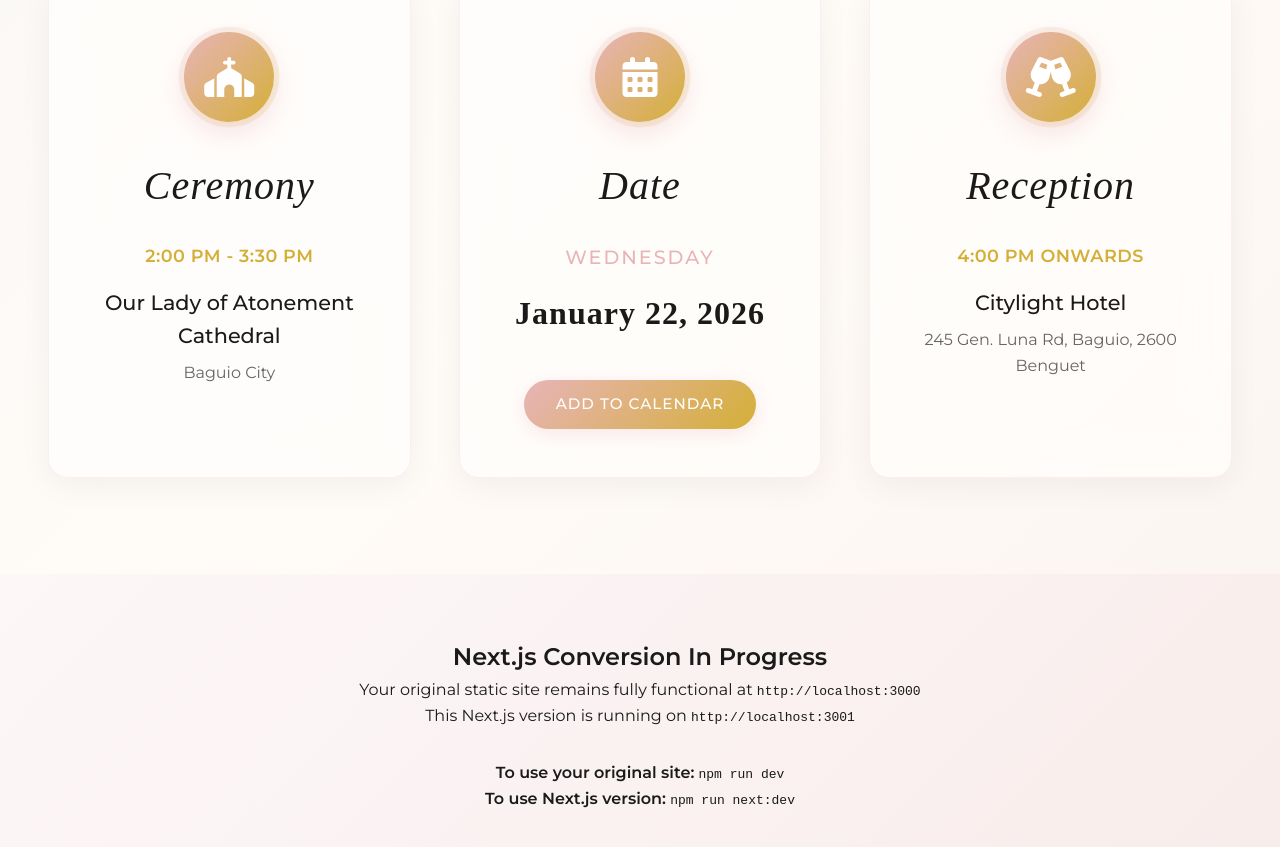
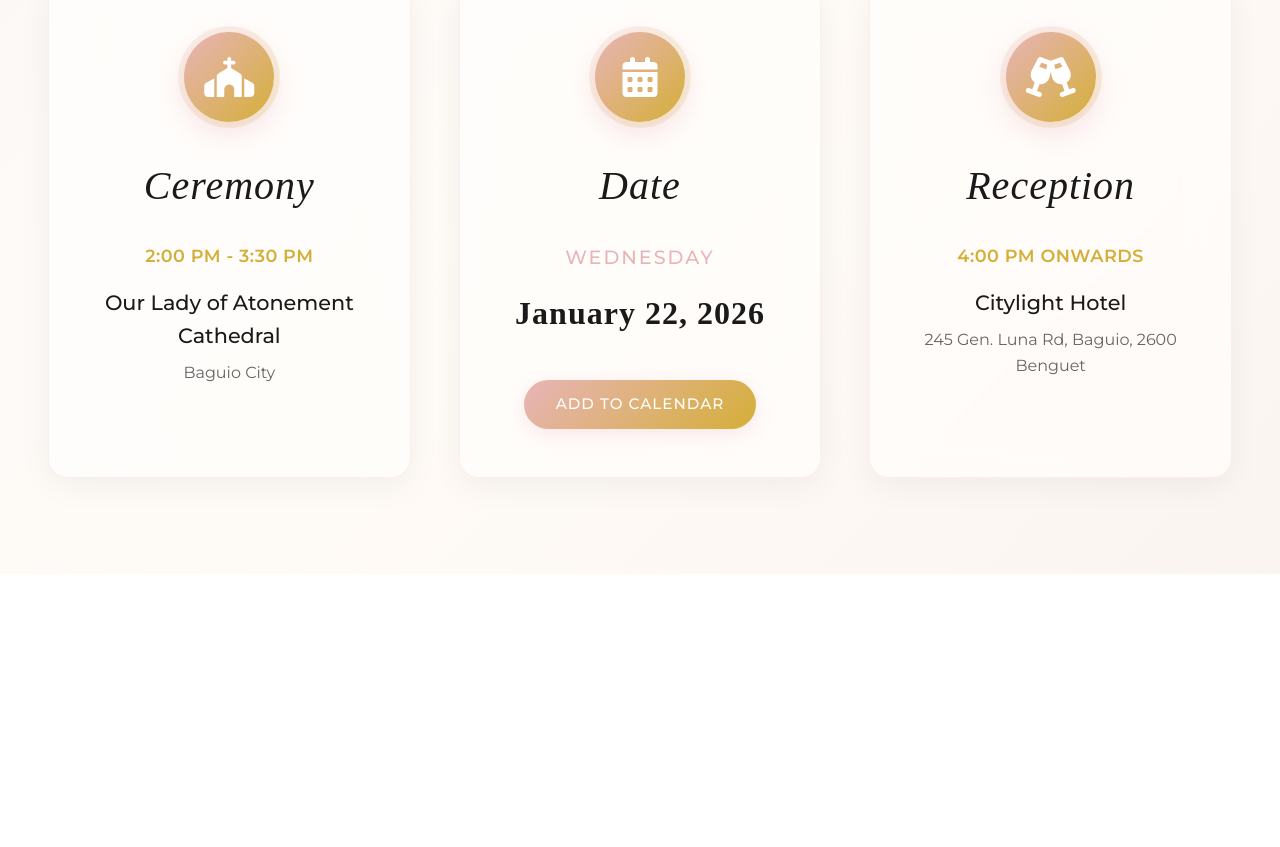
Before and after one commit to JayPasiliao/RSVP-CJ-12226, a Next.js app: page / in a window 1280 px wide. Shown: the part 1067-1914 px from the top of the page. After the commit the page ends 1641 px from the top, so only its background shows below. Built offline with nearby package versions, Linux system fonts and the light colour scheme.

Commit message:
Remove 'In Progress' message from Next.js deployment

```diff
--- a/app/page.js
+++ b/app/page.js
@@ -116,16 +116,6 @@ export default function WeddingPage() {
 
       {/* Note: Full content conversion requires all sections from index.html */}
       {/* This is a starter template - add remaining sections as needed */}
-
-      <div style={{padding: '4rem 2rem', textAlign: 'center', background: 'rgba(232, 180, 184, 0.1)'}}>
-        <h2>Next.js Conversion In Progress</h2>
-        <p>Your original static site remains fully functional at <code>http://localhost:3000</code></p>
-        <p>This Next.js version is running on <code>http://localhost:3001</code></p>
-        <p style={{marginTop: '2rem'}}>
-          <strong>To use your original site:</strong> <code>npm run dev</code><br/>
-          <strong>To use Next.js version:</strong> <code>npm run next:dev</code>
-        </p>
-      </div>
     </>
   )
 }
```
